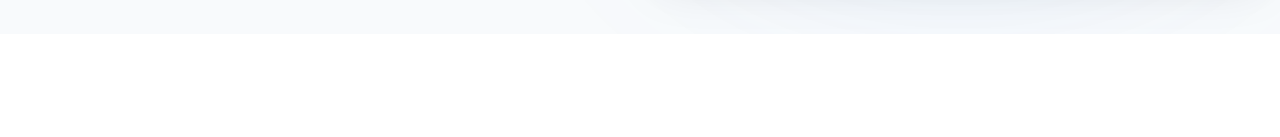
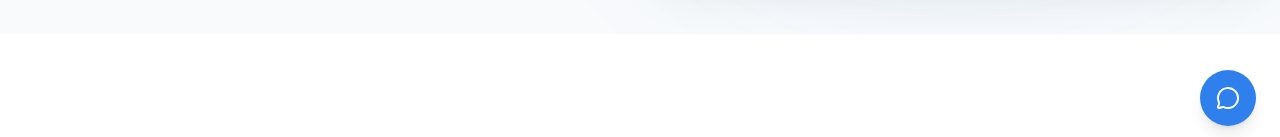
Before and after one commit to DandiKurnia/landingpageGalonKu, a Next.js app: page / in a window 1280 px wide. Shown: the part 650-787 px from the top of the page. Built offline with nearby package versions, Linux system fonts and the light colour scheme.

Commit message:
feat: integrate ChatWidget into landing page

```diff
--- a/app/page.tsx
+++ b/app/page.tsx
@@ -6,6 +6,7 @@ import HowItWorks from "@/components/sections/HowItWorks";
 import Navbar from "@/components/layout/Navbar";
 import Payments from "@/components/sections/Payments";
 import Testimonials from "@/components/sections/Testimonials";
+import ChatWidget from "@/components/ChatWidget";
 
 export default function Home() {
   return (
@@ -18,6 +19,7 @@ export default function Home() {
       <FAQ />
       <CTA />
       <Footer />
+      <ChatWidget />
     </main>
   );
 }
```
